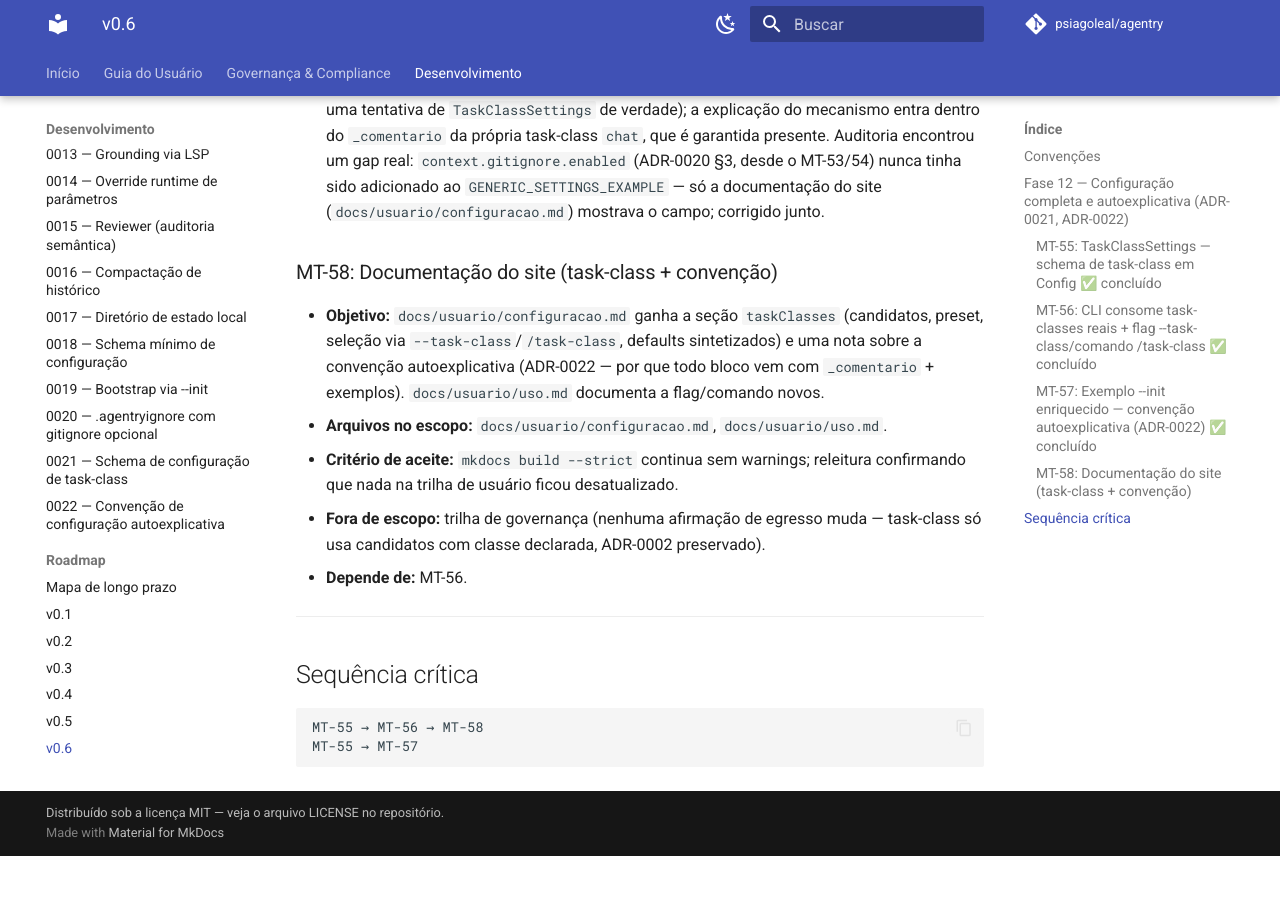
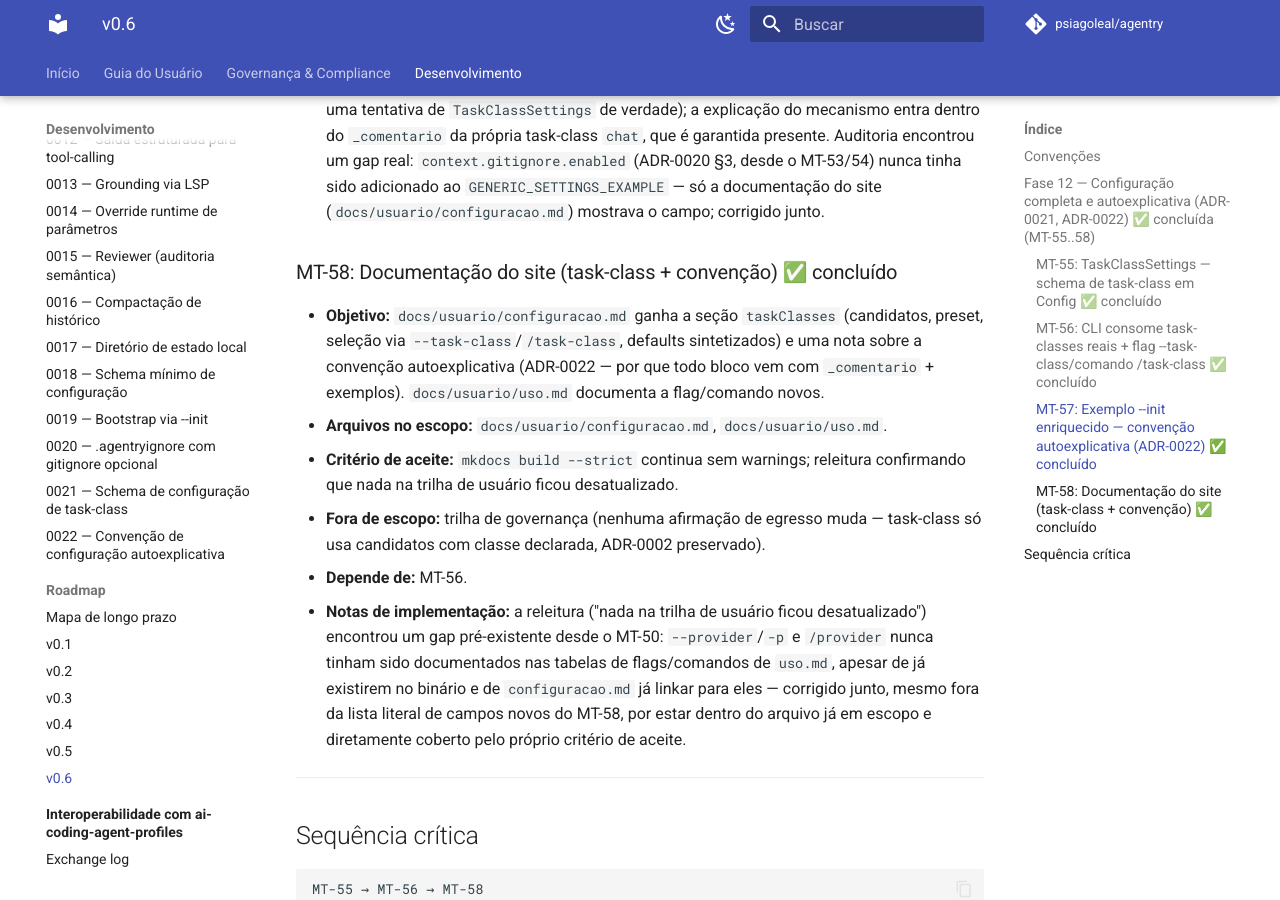
Before and after one commit to psiagoleal/agentry, an MkDocs documentation site: the page built from docs/roadmap-v0.6.md, in a window 1280 px wide and 900 px high, scrolled down 2790 px. Built offline with MkDocs 1.6.1 and Material for MkDocs 9.7.7, drawn with Linux system fonts in a browser that asks for light colours; comment, search, counter and statistics services are not loaded; before the commit the page ends 3646 px from its top, so only the background shows below that; some of the changed text lies outside the part shown.

Commit message:
docs(handoff): marca MT-58 concluído; fecha a Fase 12; próximo é a Fase 13
roadmap-longo-prazo.md e roadmap-v0.6.md marcam a Fase 12 (MT-55..58)
inteira como concluída. CURRENT-STATE.md aponta a Fase 13 (memória de
projeto: AGENTS.md + Skills, ADR-0023) como próximo passo -- fase sem
tickets detalhados, exige preparação (ADR + micro-tickets) antes de
implementação, conforme a seção 1 do comando de loop.

{agente: Claude Code; modelo: claude-sonnet-5}

```diff
--- a/docs/roadmap-v0.6.md
+++ b/docs/roadmap-v0.6.md
@@ -20,7 +20,7 @@
 
 ---
 
-## Fase 12 — Configuração completa e autoexplicativa (ADR-0021, ADR-0022)
+## Fase 12 — Configuração completa e autoexplicativa (ADR-0021, ADR-0022) ✅ concluída (MT-55..58)
 
 ### MT-55: `TaskClassSettings` — schema de task-class em `Config` ✅ concluído
 - **Objetivo:** `Settings` (`crates/core/src/config/mod.rs`) ganha um bloco `taskClasses`
@@ -99,7 +99,7 @@
   tinha sido adicionado ao `GENERIC_SETTINGS_EXAMPLE` — só a documentação do site
   (`docs/usuario/configuracao.md`) mostrava o campo; corrigido junto.
 
-### MT-58: Documentação do site (task-class + convenção)
+### MT-58: Documentação do site (task-class + convenção) ✅ concluído
 - **Objetivo:** `docs/usuario/configuracao.md` ganha a seção `taskClasses` (candidatos,
   preset, seleção via `--task-class`/`/task-class`, defaults sintetizados) e uma nota sobre a
   convenção autoexplicativa (ADR-0022 — por que todo bloco vem com `_comentario` + exemplos).
@@ -110,6 +110,12 @@
 - **Fora de escopo:** trilha de governança (nenhuma afirmação de egresso muda — task-class só
   usa candidatos com classe declarada, ADR-0002 preservado).
 - **Depende de:** MT-56.
+- **Notas de implementação:** a releitura ("nada na trilha de usuário ficou desatualizado")
+  encontrou um gap pré-existente desde o MT-50: `--provider`/`-p` e `/provider` nunca tinham
+  sido documentados nas tabelas de flags/comandos de `uso.md`, apesar de já existirem no
+  binário e de `configuracao.md` já linkar para eles — corrigido junto, mesmo fora da lista
+  literal de campos novos do MT-58, por estar dentro do arquivo já em escopo e diretamente
+  coberto pelo próprio critério de aceite.
 
 ---
 
```
Also changed, not shown: docs/CURRENT-STATE.md (+25 -11 lines), docs/roadmap-longo-prazo.md (+2 -2 lines).
